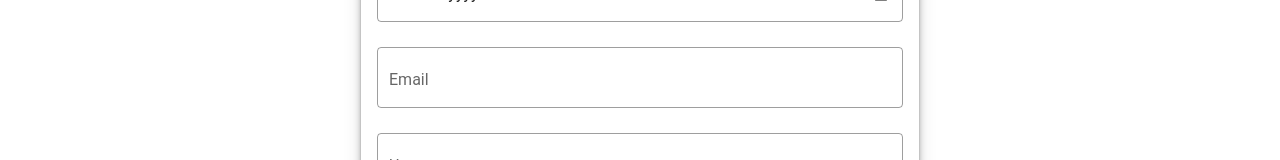
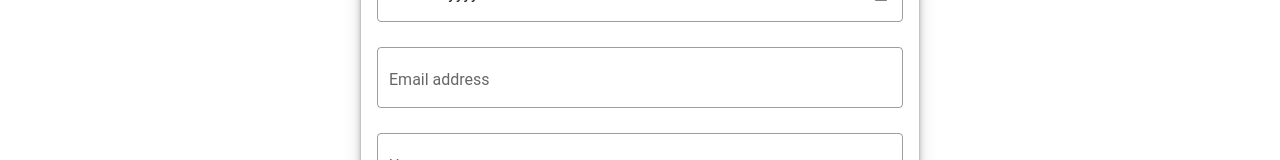
Before and after one commit to christoadi/TubesPAW_FrontEnd_SocialMedia, a Vue app: page /login in a window 1280 px wide. Shown: the part 422-582 px from the top of the page. Built offline with nearby package versions, Linux system fonts and the light colour scheme.

Commit message:
Register & Login UI (Must be Fixed)

```diff
--- a/src/components/Login.vue
+++ b/src/components/Login.vue
@@ -24,7 +24,8 @@
                                 </v-text-field>
                             </v-col>
                             <v-col cols="6" sm="4">
-                                <v-btn color="blue" class="mt-2 d-flex font-weight-bold align-center white--text" darken @click="login">Log In</v-btn>
+                                <v-btn color="blue" class="mt-2 d-flex font-weight-bold align-center white--text" darken
+                                    @click="login">Log In</v-btn>
                             </v-col>
                         </v-row>
                     </v-form>
@@ -53,8 +54,8 @@
                                         outlined></v-select>
                                     <v-text-field v-model="dateborn" :rules="datebornRules" outlined required
                                         label="Date of birth" type="date"></v-text-field>
-                                    <v-text-field v-model="email" :rules="emailRules" outlined required label="Email"
-                                        type="email"></v-text-field>
+                                    <v-text-field v-model="email" :rules="emailRules" outlined required
+                                        label="Email address" type="email"></v-text-field>
                                     <v-text-field v-model="username" :rules="usernameRules" outlined required
                                         label="Username" type="text"></v-text-field>
                                     <v-text-field v-model="password" :rules="passwordRules" outlined required
@@ -62,7 +63,8 @@
 
                                     <v-layout justify-center>
                                         <v-btn color="#43b72a" class="font-weight-bold white--text" @click="register"
-                                            :class="{ '#43b72a white--text': valid, disable: !valid }">Create New Account</v-btn>
+                                            :class="{ '#43b72a white--text': valid, disable: !valid }">Create New
+                                            Account</v-btn>
                                     </v-layout>
                                 </v-form>
                             </div>
@@ -76,7 +78,7 @@
 </template>
 
 <style>
-.containerPosition{
+.containerPosition {
     position: absolute;
     top: 60px;
     left: 0;
@@ -114,7 +116,7 @@ export default {
                 (v) => !!v || 'Date of birth must be filled',
             ],
             emailRules: [
-                (v) => !!v || 'Email must be filled',
+                (v) => !!v || 'Email address must be filled',
             ],
             usernameRules: [
                 (v) => !!v || 'Username must be filled',
@@ -140,6 +142,9 @@ export default {
                     this.snackbar = true;
                     this.load = false;
                     this.clear();
+                    this.$router.push({
+                        name: 'Homepage',
+                    });
                 }).catch(error => {
                     this.error_message = error.response.data.message;
                     this.color = "red";
```
